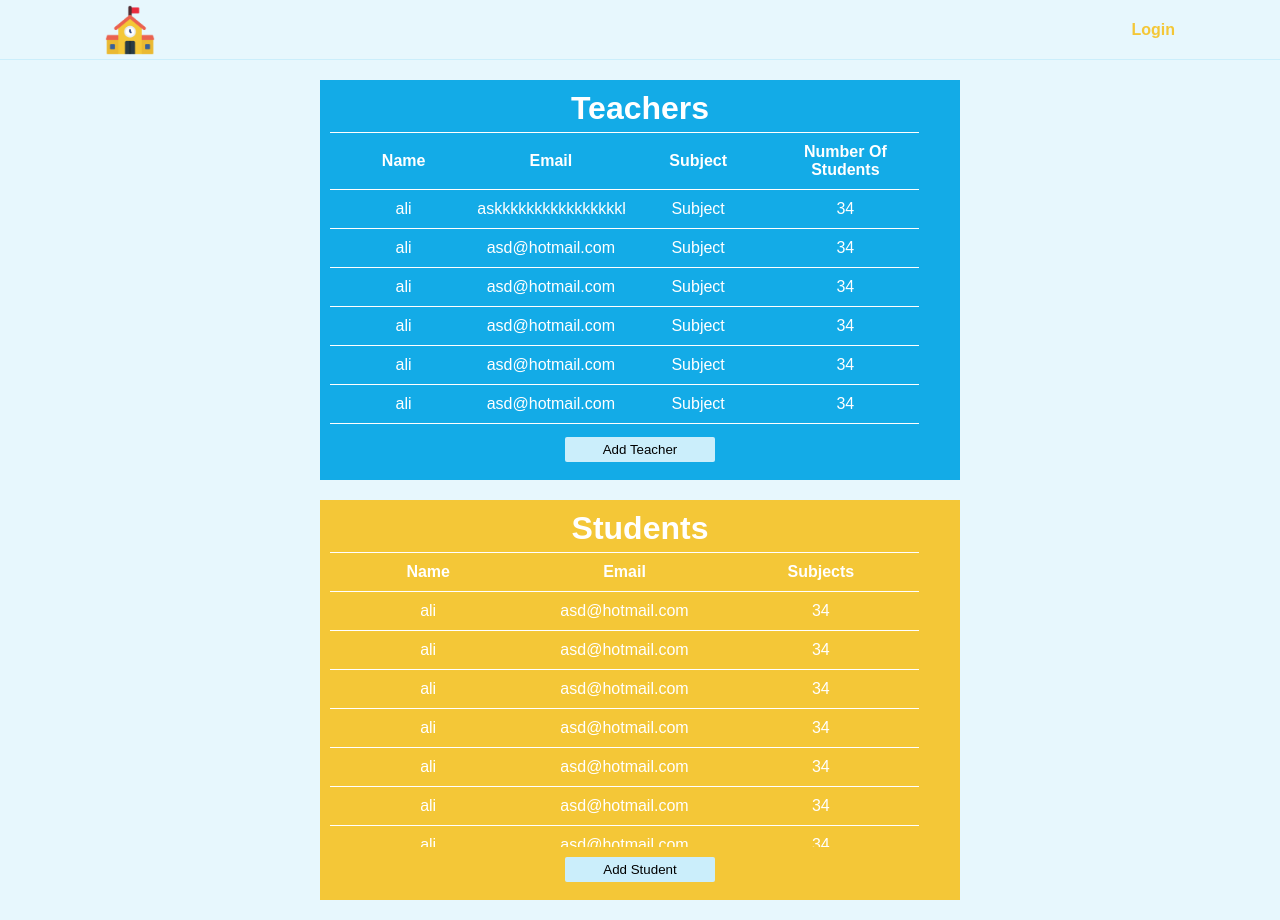
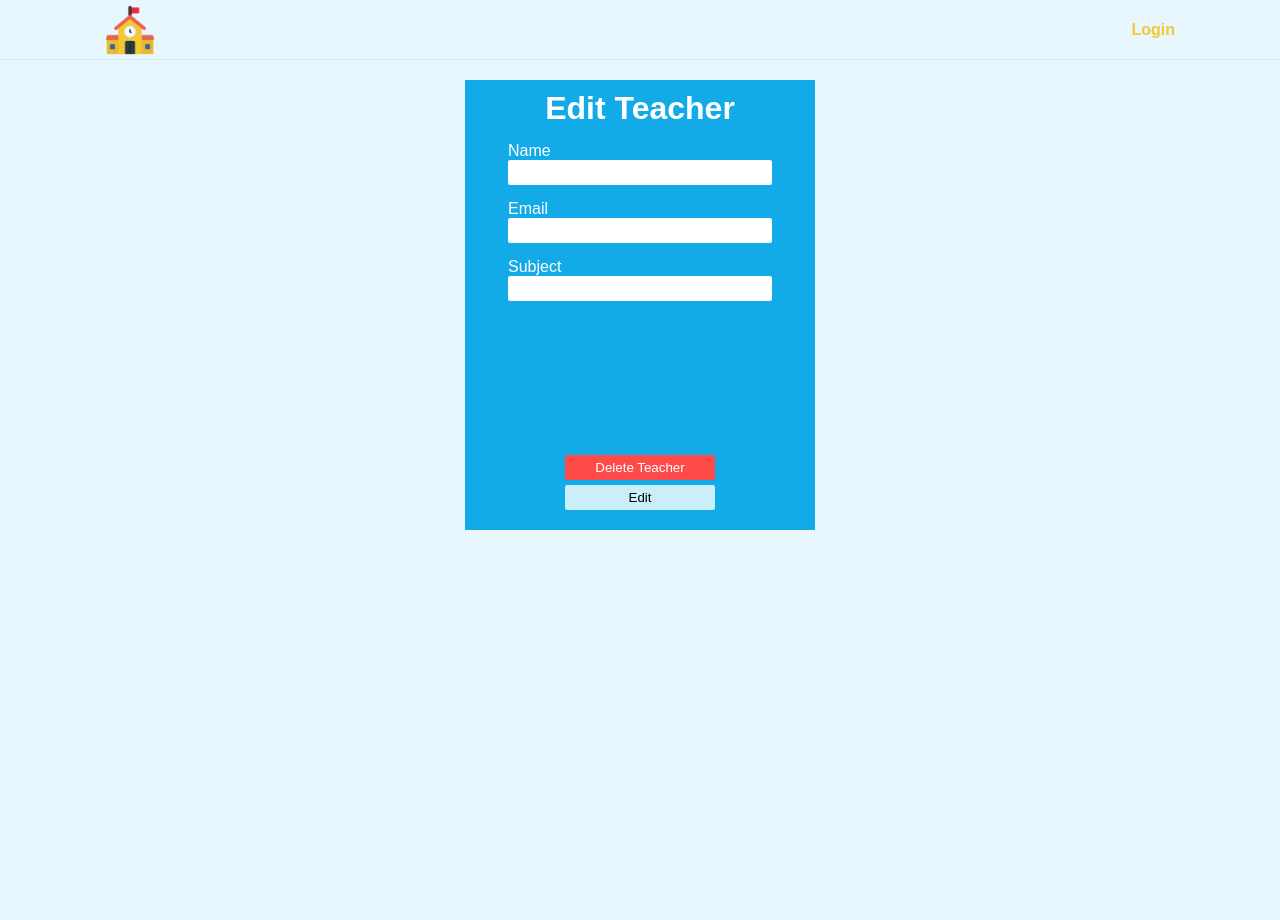
Before and after one commit to Alix144/E-school, a JavaScript app in the folder frontend/: page /body in a window 1280 px wide. After the commit the page ends 800 px from the top, so only its background shows below. Built offline with nearby package versions, Linux system fonts and the light colour scheme; the HTML template or start-up script is replaced by a standard one; a web font is replaced by a local one.

Commit message:
full admin frontend

```diff
--- /dev/null
+++ b/frontend/src/components/admin/AdminAddS.js
@@ -0,0 +1,74 @@
+const AdminAddS = () => {
+    return (
+        <div className="form students">
+            <h1>Add Student</h1>
+            <form action="">
+                <div>
+                    <label htmlFor="">Name</label>
+                    <input type="text" />
+                </div>
+                <div>
+                    <label htmlFor="">Email</label>
+                    <input type="email" />
+                </div>
+                <div>
+                    <label htmlFor="">Password</label>
+                    <input type="password" />
+                </div>
+                <div className="radio">
+                    <label htmlFor="">Subjects</label>
+                    <br />
+
+                    <div className="subject">
+                        <input type="checkbox" id="math" name="math"/>
+                        <label for="math">Math</label>
+                    </div>
+
+                    <div className="subject">
+                        <input type="checkbox" id="art" name="art"/>
+                        <label for="art">Art</label>
+                    </div>
+
+                    <div className="subject">
+                        <input type="checkbox" id="geography" name="geography"/>
+                        <label for="geography">Geography</label>
+                    </div>
+
+                    <div className="subject">
+                        <input type="checkbox" id="history" name="history"/>
+                        <label for="history">History</label>
+                    </div>
+
+                    <div className="subject">
+                        <input type="checkbox" id="biology" name="biology"/>
+                        <label for="biology">Biology</label>
+                    </div>
+
+                    <div className="subject">
+                        <input type="checkbox" id="chemistry" name="chemistry"/>
+                        <label for="chemistry">Chemistry</label>
+                    </div>
+
+                    <div className="subject">
+                        <input type="checkbox" id="physics" name="physics"/>
+                        <label for="physics">Physics</label>
+                    </div>
+
+                    <div className="subject">
+                        <input type="checkbox" id="spanish" name="spanish"/>
+                        <label for="spanish">Spanish</label>
+                    </div>
+
+                    <div className="subject">
+                        <input type="checkbox" id="pe" name="pe"/>
+                        <label for="pe">PE</label>
+                    </div>
+                </div>
+
+                <button>Add</button>
+            </form>
+        </div>
+     );
+}
+
+export default AdminAddS;
--- /dev/null
+++ b/frontend/src/components/admin/AdminAddT.js
@@ -0,0 +1,29 @@
+const AdminAddT = () => {
+    return (
+        <div className="form teachers">
+            <h1>Add Teacher</h1>
+            <form action="">
+                <div>
+                    <label htmlFor="">Name</label>
+                    <input type="text" />
+                </div>
+                <div>
+                    <label htmlFor="">Email</label>
+                    <input type="email" />
+                </div>
+                <div>
+                    <label htmlFor="">Password</label>
+                    <input type="password" />
+                </div>
+                <div>
+                    <label htmlFor="">Subject</label>
+                    <input type="text" />
+                </div>
+
+                <button>Add</button>
+            </form>
+        </div>
+     );
+}
+
+export default AdminAddT;
--- /dev/null
+++ b/frontend/src/components/admin/AdminEditS.js
@@ -0,0 +1,27 @@
+const AdminEditS = () => {
+    return (
+        <div className="form students">
+            <h1>Edit Student</h1>
+            <form action="">
+                <div>
+                    <label htmlFor="">Name</label>
+                    <input type="text" />
+                </div>
+                <div>
+                    <label htmlFor="">Email</label>
+                    <input type="email" />
+                </div>
+                <div>
+                    <label htmlFor="">Subjects</label>
+                    <input type="text" />
+                </div>
+
+                <button className="delete">Delete Student</button>
+
+                <button>Edit</button>
+            </form>
+        </div>
+     );
+}
+
+export default AdminEditS;
--- /dev/null
+++ b/frontend/src/components/admin/AdminEditT.js
@@ -0,0 +1,27 @@
+const AdminEditT = () => {
+    return (
+        <div className="form teachers">
+            <h1>Edit Teacher</h1>
+            <form action="">
+                <div>
+                    <label htmlFor="">Name</label>
+                    <input type="text" />
+                </div>
+                <div>
+                    <label htmlFor="">Email</label>
+                    <input type="email" />
+                </div>
+                <div>
+                    <label htmlFor="">Subject</label>
+                    <input type="text" />
+                </div>
+
+                <button className="delete">Delete Teacher</button>
+
+                <button>Edit</button>
+            </form>
+        </div>
+     );
+}
+
+export default AdminEditT;
--- a/frontend/src/components/AdminTeachers.js
+++ b/frontend/src/components/admin/AdminStudents.js
@@ -1,82 +1,71 @@
-const AdminTeachers = () => {
+const AdminStudents = () => {
     return (
-        <div className="adminTeachers box">
-            <h1>Teachers</h1>
+        <div className="students box">
+            <h1>Students</h1>
             <div className="table-div">
             <table>
                 <tr className="th">
                     <th>Name</th>
                     <th>Email</th>
-                    <th>Subject</th>
-                    <th>Number Of Students</th>
+                    <th>Subjects</th>
                 </tr>
                 <tr>
                     <td>ali</td>
-                    <td>askkkkkkkkkkkkkkkkkkkd@hotmail.com</td>
-                    <td>Subject</td>
+                    <td>asd@hotmail.com</td>
                     <td>34</td>
                 </tr>
                 <tr>
                     <td>ali</td>
                     <td>asd@hotmail.com</td>
-                    <td>Subject</td>
                     <td>34</td>
                 </tr>
                 <tr>
                     <td>ali</td>
                     <td>asd@hotmail.com</td>
-                    <td>Subject</td>
                     <td>34</td>
                 </tr>
                 <tr>
                     <td>ali</td>
                     <td>asd@hotmail.com</td>
-                    <td>Subject</td>
                     <td>34</td>
                 </tr>
                 <tr>
                     <td>ali</td>
                     <td>asd@hotmail.com</td>
-                    <td>Subject</td>
                     <td>34</td>
                 </tr>
                 <tr>
                     <td>ali</td>
                     <td>asd@hotmail.com</td>
-                    <td>Subject</td>
                     <td>34</td>
                 </tr>
                 <tr>
                     <td>ali</td>
                     <td>asd@hotmail.com</td>
-                    <td>Subject</td>
                     <td>34</td>
                 </tr>
                 <tr>
                     <td>ali</td>
                     <td>asd@hotmail.com</td>
-                    <td>Subject</td>
                     <td>34</td>
                 </tr>
                 <tr>
                     <td>ali</td>
                     <td>asd@hotmail.com</td>
-                    <td>Subject</td>
                     <td>34</td>
                 </tr>
                 <tr>
                     <td>ali</td>
                     <td>asd@hotmail.com</td>
-                    <td>Subject</td>
                     <td>34</td>
                 </tr>
 
             </table>
             </div>
 
-            <button>Add Teacher</button>
+            <button>Add Student</button>
         </div>
      );
 }
 
-export default AdminTeachers;
+export default AdminStudents;
--- a/frontend/src/components/AdminStudents.js
+++ b/frontend/src/components/admin/AdminTeachers.js
@@ -1,71 +1,82 @@
-const AdminStudents = () => {
+const AdminTeachers = () => {
     return (
-        <div className="adminStudents box">
-            <h1>Students</h1>
+        <div className="teachers box">
+            <h1>Teachers</h1>
             <div className="table-div">
             <table>
                 <tr className="th">
                     <th>Name</th>
                     <th>Email</th>
-                    <th>Subjects</th>
+                    <th>Subject</th>
+                    <th>Number Of Students</th>
                 </tr>
                 <tr>
                     <td>ali</td>
-                    <td>asd@hotmail.com</td>
+                    <td>askkkkkkkkkkkkkkkkkkkd@hotmail.com</td>
+                    <td>Subject</td>
                     <td>34</td>
                 </tr>
                 <tr>
                     <td>ali</td>
                     <td>asd@hotmail.com</td>
+                    <td>Subject</td>
                     <td>34</td>
                 </tr>
                 <tr>
                     <td>ali</td>
                     <td>asd@hotmail.com</td>
+                    <td>Subject</td>
                     <td>34</td>
                 </tr>
                 <tr>
                     <td>ali</td>
                     <td>asd@hotmail.com</td>
+                    <td>Subject</td>
                     <td>34</td>
                 </tr>
                 <tr>
                     <td>ali</td>
                     <td>asd@hotmail.com</td>
+                    <td>Subject</td>
                     <td>34</td>
                 </tr>
                 <tr>
                     <td>ali</td>
                     <td>asd@hotmail.com</td>
+                    <td>Subject</td>
                     <td>34</td>
                 </tr>
                 <tr>
                     <td>ali</td>
                     <td>asd@hotmail.com</td>
+                    <td>Subject</td>
                     <td>34</td>
                 </tr>
                 <tr>
                     <td>ali</td>
                     <td>asd@hotmail.com</td>
+                    <td>Subject</td>
                     <td>34</td>
                 </tr>
                 <tr>
                     <td>ali</td>
                     <td>asd@hotmail.com</td>
+                    <td>Subject</td>
                     <td>34</td>
                 </tr>
                 <tr>
                     <td>ali</td>
                     <td>asd@hotmail.com</td>
+                    <td>Subject</td>
                     <td>34</td>
                 </tr>
 
             </table>
             </div>
 
-            <button>Add Student</button>
+            <button>Add Teacher</button>
         </div>
      );
 }
 
-export default AdminStudents;
+export default AdminTeachers;
--- a/frontend/src/index.css
+++ b/frontend/src/index.css
@@ -151,17 +151,16 @@ tr:hover{
   background-color: #F4C737;
 }
 
-
 th{
   border-top: solid 1px #fff;
 }
 
 
-.adminTeachers{
+.teachers{
   background-color: #13ABE7;
 }
 
-.adminStudents{
+.students{
   margin-bottom: 20px;
   background-color: #F4C737;
 }
@@ -180,6 +179,65 @@ button:hover{
   background-color: #7BD2F4;
 }
 
+/**** form ****/
+.form{
+  margin-top: 20px;
+  padding: 10px;
+  width: 350px;
+  height: 450px;
+  color: #fff;
+  position: relative;
+}
+
+.form h1{
+  text-align: center;
+}
+
+.form button{
+  position: absolute;
+  left: 50%;
+  transform: translateX(-50%);
+  bottom: 20px;
+}
+
+form div{
+  margin: 15px auto;
+  width: 80%;
+  display: flex;
+  flex-direction: column;
+}
+
+.radio{
+  display: block;
+}
+
+.radio{
+  height: 150px;
+  overflow-y: scroll;
+}
+
+.subject{
+  margin: 5px;
+  flex-direction: row;
+  align-items: center;
+}
+
+.subject input{
+  margin-right: 5px;
+}
+
+.delete{
+  background-color: #ff4a4a;
+  color: #fff;
+  bottom: 50px !important;
+}
+
+.delete:hover{
+  background-color: #fff;
+  color: #ff4a4a;
+}
+
+
 /********scroll bar*********/
 
 ::-webkit-scrollbar {
--- a/frontend/src/pages/Body.js
+++ b/frontend/src/pages/Body.js
@@ -1,11 +1,14 @@
-import AdminTeachers from "../components/AdminTeachers";
-import AdminStudents from "../components/AdminStudents";
+import AdminTeachers from "../components/admin/AdminTeachers";
+import AdminStudents from "../components/admin/AdminStudents";
+import AdminAddT from "../components/admin/AdminAddT";
+import AdminAddS from "../components/admin/AdminAddS";
+import AdminEditT from "../components/admin/AdminEditT";
+import AdminEditS from "../components/admin/AdminEditS";
 
 const Body = () => {
     return (
         <div className="body">
-            <AdminTeachers/>
-            <AdminStudents/>
+            <AdminEditT/>
         </div>
      );
 }
```
